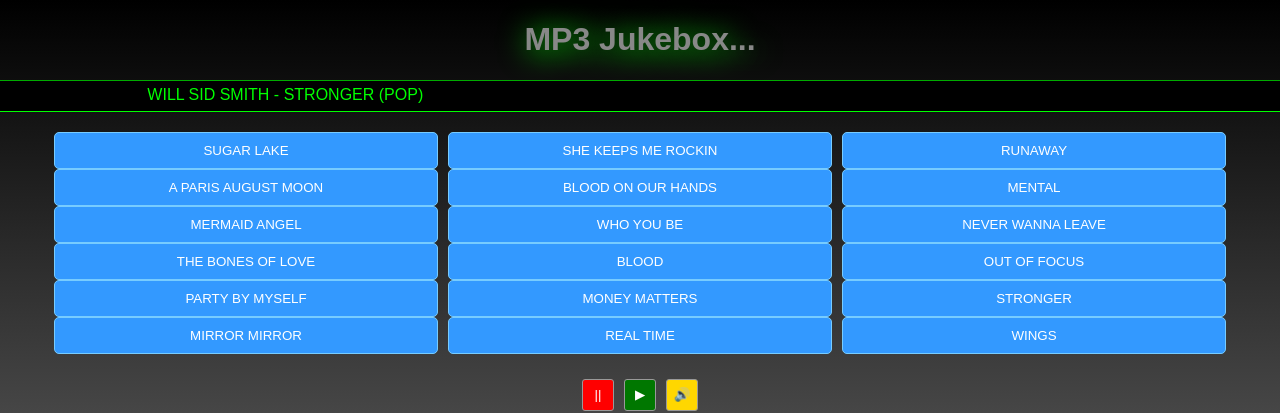
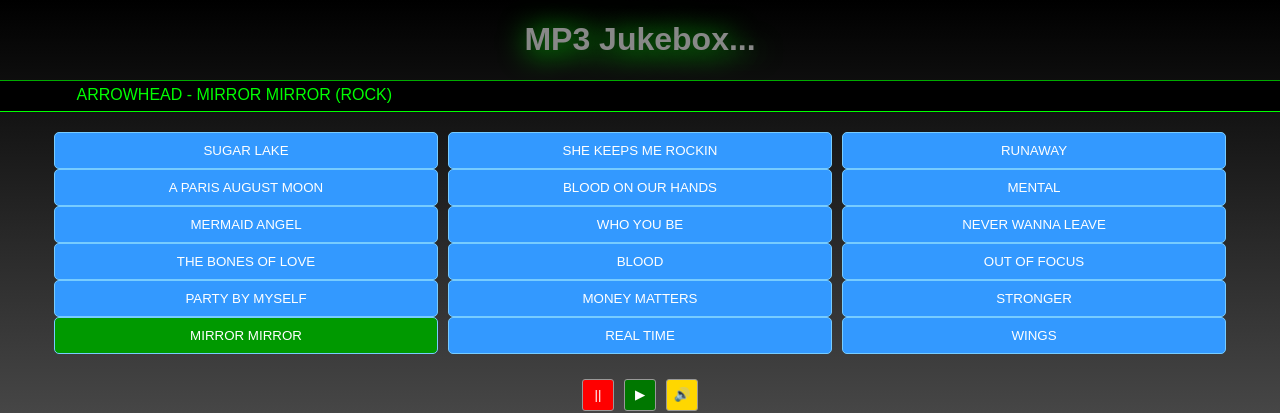
Before and after one commit to webdesignermall/reactjs-mp3-player, a React (Create React App) app: page / in a window 1280 px wide. Shown: the top 413 px of the page. Built offline with nearby package versions, Linux system fonts and the light colour scheme.

Commit message:
Added code to select a random MP3.

```diff
--- a/src/AudioPlayerButtons.js
+++ b/src/AudioPlayerButtons.js
@@ -1,5 +1,6 @@
 // AudioPlayerButtons
 import React, {Component} from 'react';
+import {Link} from 'react-router-dom';
 
 class AudioPlayerButtons extends Component {
 
--- a/src/MP3Button.js
+++ b/src/MP3Button.js
@@ -1,5 +1,6 @@
 import React, {Component} from 'react';
 import ReactDOM from 'react-dom';
+import {Route} from 'react-router-dom';
 
 class MP3Button extends Component {
 	constructor(props) {
@@ -26,7 +27,27 @@ class MP3Button extends Component {
 
 	render() {
 		return (
-			<button onClick={()=>this.props.changeMP3(this.state.currentButtonId,this.props.genre,this.props.mp3,this.props.artist)} id={this.props.mp3} className={this.state.buttonClass}>{this.state.buttonTitle}</button>
+			<div className="button-div">
+			<Route exact path='/' render={()=>(
+				<div className="button-div">
+				<button onClick={()=>this.props.changeMP3(this.state.currentButtonId,this.props.genre,this.props.mp3,this.props.artist)} id={this.props.mp3} className={this.state.buttonClass}>{this.state.buttonTitle}</button>
+				</div>
+			)}/>
+			<Route path='/genre/rock' render={()=>(
+				<div className="button-div">
+				{this.props.genre==="Rock" && (
+				<button onClick={()=>this.props.changeMP3(this.state.currentButtonId,this.props.genre,this.props.mp3,this.props.artist)} id={this.props.mp3} className={this.state.buttonClass}>{this.state.buttonTitle}</button>
+				)}
+				</div>
+			)}/>
+			<Route path='/hiphop' render={()=>(
+				<div className="button-div">
+				{this.props.genre==="Hip Hop" && (
+				<button onClick={()=>this.props.changeMP3(this.state.currentButtonId,this.props.genre,this.props.mp3,this.props.artist)} id={this.props.mp3} className={this.state.buttonClass}>{this.state.buttonTitle}</button>
+				)}
+				</div>
+			)}/>
+			</div>
 		)
 	}
 
--- a/src/index.css
+++ b/src/index.css
@@ -55,6 +55,14 @@ body {
 .mp3list-buttons {
 		margin-bottom:20px;
 		width:100%;
+}
+
+.mp3list-buttons .button-div {
+	display:inline;
+}
+
+.genre-buttons {
+	margin:30px 0px;
 }
 
 .mp3list-buttons button {
@@ -120,6 +128,14 @@ body {
 	background-color:gold;
 }
 
+.genre-buttons a {
+	text-decoration:none !important;
+	background-color:#999;
+	padding:10px;
+	border-radius:10px;
+	color:#0F0 !important;
+}
+
 
 /* The slider itself */
 .slider {
@@ -167,6 +183,12 @@ margin:25px 0px;
     cursor: pointer;
 }
 
+a:-webkit-any-link {
+    color: #FCC;
+    cursor: pointer;
+    text-decoration: underline;
+}
+
 @media screen and (max-width:768px) {
 	@keyframes headingMarquee {
 		0%{
--- a/src/index.js
+++ b/src/index.js
@@ -7,6 +7,8 @@ import Marquee from './Marquee';
 import Soundwave from './Soundwave';
 import VolumeSlider from './VolumeSlider';
 import AudioPlayerButtons from './AudioPlayerButtons';
+import {BrowserRouter} from 'react-router-dom';
+import { Link } from 'react-router-dom';
 
 class AudioPlayer extends Component {
 	constructor(props) {
@@ -15,7 +17,6 @@ class AudioPlayer extends Component {
 			soundwaveCssClass:'soundwave-hidden',
 			volumeBeforeMute:.50,
 			speakerEntity:"&#128266;",
-			showSoundWave:'yes'
 		}
 		this.pause = this.pause.bind(this);
 		this.play = this.play.bind(this);
@@ -27,6 +28,7 @@ class AudioPlayer extends Component {
 	componentDidMount(){
 		this.refs.audio.volume=this.state.volumeBeforeMute;
 	}
+
 
 	componentWillReceiveProps() {
 		this.refs.audio.pause();
@@ -107,8 +109,8 @@ class MP3Player extends Component {
 		super(props);
 		this.state = {
 			mp3path:'http://localhost/hwi/podcast music/mp3s/',
-			mp3name:'Stronger.mp3',
-			mp3artist:'Will Sid Smith',
+			mp3name:'',
+			mp3artist:'',
 			audiopath:'',
 			mp3autoplay:'autoPlay',
 			mp3genre:'Pop',
@@ -116,6 +118,8 @@ class MP3Player extends Component {
 			currentButtonId:0,
 			clickedButtonId:'',
 			mp3Data:[],
+			showSoundWave:'yes'
+
 		}
 	}
 
@@ -221,6 +225,19 @@ class MP3Player extends Component {
 		}));
 	}
 
+	componentDidMount() {
+		var randMP3Index = Math.floor(Math.random() * this.state.mp3Data.length);
+		var mp3title = this.state.mp3Data[randMP3Index].name;
+		mp3title = mp3title.replace('.mp3','').replaceAll('_',' ').toUpperCase();
+		this.setState((state)=>({
+			mp3artist:state.mp3Data[randMP3Index].artist,
+			mp3name:state.mp3Data[randMP3Index].name,
+			mp3genre:state.mp3Data[randMP3Index].genre,
+			mp3title:mp3title,
+			audiopath:state.mp3path+state.mp3Data[randMP3Index].name,
+		}));
+	}
+
 	changeMP3(currentButtonId, genre, name, artist) {
 		var mp3title = name;
 		var mp3name = name;
@@ -237,6 +254,7 @@ class MP3Player extends Component {
 		}));
 
 	}
+
 
 	render() {
 
@@ -257,6 +275,7 @@ class MP3Player extends Component {
 						)
 					}
 				</section>
+				{}
 				<AudioPlayer soundwaveCssClass={this.state.soundwaveCssClass} childRef="audio" audiopath={this.state.audiopath} />
 			</div>
 		);
@@ -264,6 +283,6 @@ class MP3Player extends Component {
 }
 
 ReactDOM.render(
-  <MP3Player title="MP3 Jukebox..."/>,
+  <BrowserRouter><MP3Player title="MP3 Jukebox..."/></BrowserRouter>,
   document.getElementById('root')
 );
```
Also changed, not shown: src/GenreButtons.js (added, +11 -0 lines). Lines whose indentation alone changed are shown as unchanged.
